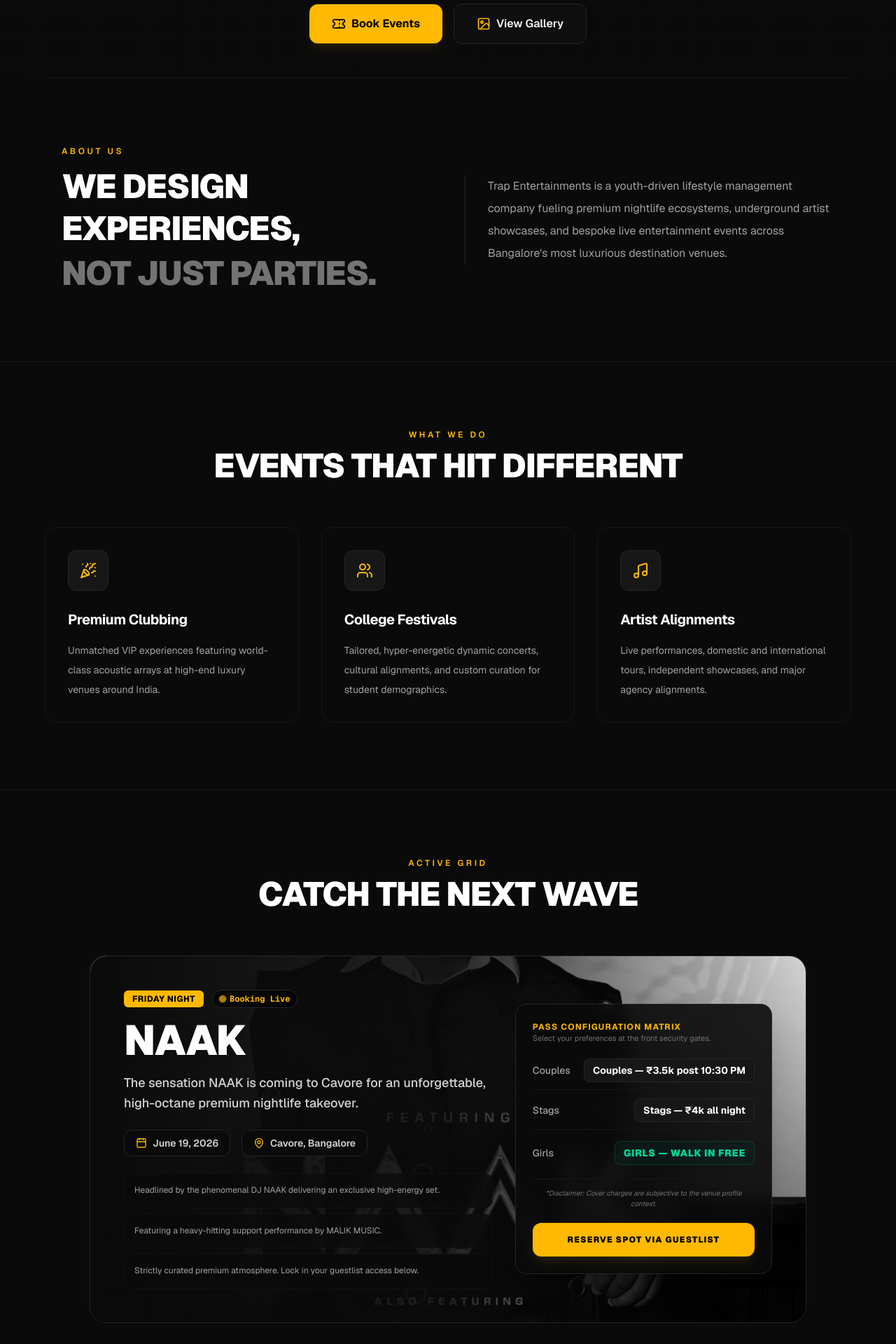
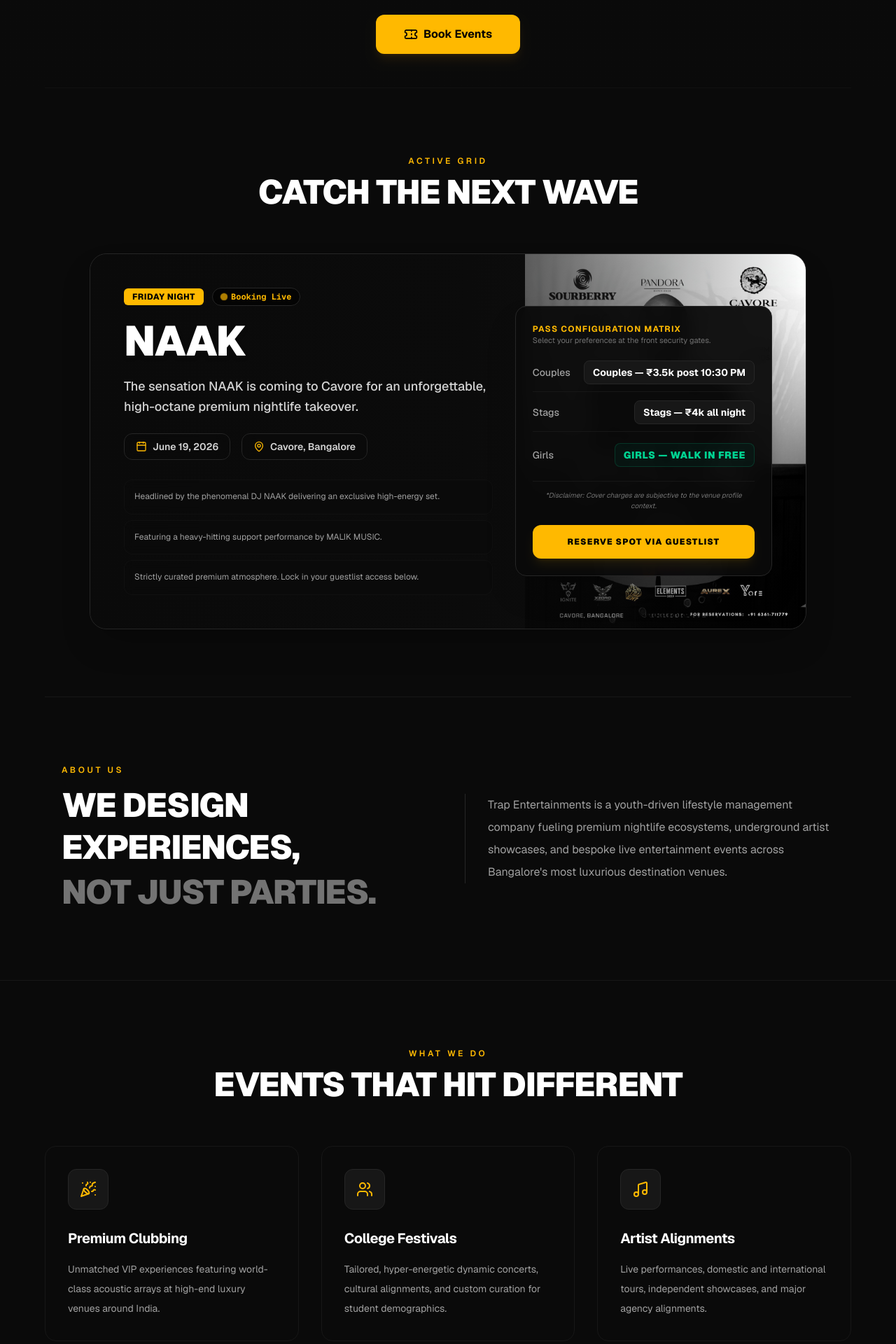
Before and after one commit to gamingfeverffhaideryt-cpu/trap-entertainments, a Next.js app: page / in a window 1280 px wide. Shown: the part 840-2760 px from the top of the page at 70% size. Built offline with nearby package versions, Linux system fonts and the light colour scheme.

Commit message:
feat: complete premium revamp with NAAK live event background asset and formspree fixes

```diff
--- a/app/page.tsx
+++ b/app/page.tsx
@@ -3,7 +3,6 @@
 import React, { useState, useEffect } from 'react';
 import {
   Ticket,
-  Image as ImageIcon,
   Sparkles,
   PartyPopper,
   Music,
@@ -14,16 +13,33 @@ import {
 } from 'lucide-react';
 
 export default function TrapEntertainmentsWebsite() {
-  useEffect(() => {
-    window.scrollTo(0, 0);
-  }, []);
-
-  // State for controlling booking modal, selected event context, and pass types
   const [activeModal, setActiveModal] = useState<string | null>(null);
   const [selectedEvent, setSelectedEvent] = useState<string | null>(null);
   const [passType, setPassType] = useState<string>('couple');
 
-  // Structured upcoming events array featuring NAAK & MALIK MUSIC
+  // Apple-inspired scroll listener state for dynamic navbar blurring
+  const [scrolled, setScrolled] = useState(false);
+
+  useEffect(() => {
+    window.scrollTo(0, 0);
+
+    const handleScroll = () => {
+      if (window.scrollY > 60) {
+        setScrolled(true);
+      } else {
+        setScrolled(false);
+      }
+    };
+
+    window.addEventListener('scroll', handleScroll);
+    return () => window.removeEventListener('scroll', handleScroll);
+  }, []);
+
+  const handleLogoClick = (e: React.MouseEvent) => {
+    e.preventDefault();
+    window.location.reload();
+  };
+
   const upcomingEvents = [
     {
       id: 1,
@@ -31,7 +47,7 @@ export default function TrapEntertainmentsWebsite() {
       day: "Friday Night",
       date: "June 19, 2026",
       venue: "Cavore, Bangalore",
-      bgImage: "/naak.png", // Configured local image path
+      bgImage: "/naak.png",
       tagline: "The sensation NAAK is coming to Cavore for an unforgettable, high-octane premium nightlife takeover.",
       features: [
         "Headlined by the phenomenal DJ NAAK delivering an exclusive high-energy set.",
@@ -52,24 +68,41 @@ export default function TrapEntertainmentsWebsite() {
   };
 
   return (
-    <div className="min-h-screen bg-neutral-950 text-neutral-100 font-sans selection:bg-amber-400 selection:text-black antialiased overflow-x-hidden">
+    <div className="min-h-screen bg-neutral-950 text-neutral-100 font-sans selection:bg-amber-400 selection:text-black antialiased overflow-x-hidden animate-[fadeIn_1.2s_ease-out_both]">
 
-      {/* Header / Navigation Bar */}
-      <header className="sticky top-0 z-40 w-full border-b border-neutral-800 bg-neutral-950/80 backdrop-blur-md">
-        <div className="mx-auto flex max-w-7xl h-20 items-center justify-between px-6">
-          <div className="flex items-center gap-3">
+      {/* Global CSS injection for custom keyframes without breaking Tailwind configs */}
+      <style jsx global>{`
+        @keyframes fadeIn {
+          from { opacity: 0; transform: translateY(8px); }
+          to { opacity: 1; transform: translateY(0); }
+        }
+      `}</style>
+
+      {/* Header / Navigation Bar with dynamic Apple-style scroll blur */}
+      <header className={`sticky top-0 z-40 w-full border-b transition-all duration-500 ease-out ${
+        scrolled
+          ? "border-neutral-800 bg-neutral-950/80 backdrop-blur-xl py-2"
+          : "border-transparent bg-neutral-950/0 backdrop-blur-0 py-4"
+      }`}>
+        <div className="mx-auto flex max-w-7xl h-16 items-center justify-between px-6">
+          <button
+            type="button"
+            onClick={handleLogoClick}
+            className="flex items-center gap-3 cursor-pointer group focus:outline-none"
+            title="Refresh Page"
+          >
             <div className="h-3 w-3 animate-pulse rounded-full bg-amber-400 shadow-[0_0_10px_#fbbf24]" />
-            <span className="text-xl font-black tracking-widest text-white uppercase">
-              Trap <span className="text-amber-400">Ent.</span>
+            <span className="text-xl font-black tracking-widest text-white uppercase transition-colors group-hover:text-amber-400">
+              Trap <span className="text-amber-400 transition-colors group-hover:text-white">Ent.</span>
             </span>
-          </div>
+          </button>
+
           <a
             href="https://instagram.com"
             target="_blank"
             rel="noopener noreferrer"
             className="flex items-center gap-2 rounded-xl border border-neutral-800 bg-neutral-900/50 px-4 py-2 text-sm font-medium text-neutral-300 transition-all hover:border-amber-400/40 hover:text-amber-400"
           >
-            {/* Inline SVG Replacement for Lucide Instagram Icon to clear the TS error */}
             <svg className="h-4 w-4 text-amber-400" viewBox="0 0 24 24" fill="none" stroke="currentColor" strokeWidth="2" strokeLinecap="round" strokeLinejoin="round">
               <rect width="20" height="20" x="2" y="2" rx="5" ry="5"/>
               <path d="M16 11.37A4 4 0 1 1 12.63 8 4 4 0 0 1 16 11.37z"/>
@@ -82,21 +115,19 @@ export default function TrapEntertainmentsWebsite() {
 
       {/* Hero Section */}
       <section id="home" className="relative flex min-h-[calc(100vh-80px)] flex-col items-center justify-center overflow-hidden px-6 text-center py-12">
-        {/* Ambient Glowing Background Elements */}
         <div className="absolute inset-0 bg-gradient-to-b from-amber-500/5 via-neutral-950 to-neutral-950" />
         <div className="absolute top-1/4 left-1/4 -z-10 h-72 w-72 rounded-full bg-amber-500/10 blur-[120px]" />
         <div className="absolute bottom-1/4 right-1/4 -z-10 h-96 w-96 rounded-full bg-yellow-600/5 blur-[150px]" />
 
         <div className="relative z-10 max-w-4xl">
           <p className="mb-4 flex items-center justify-center gap-2 text-sm uppercase tracking-[0.4em] text-amber-400 font-semibold">
-            <Sparkles className="h-4 w-4" /> Trap Entertainments
+            <Sparkles className="h-4 w-4" /> Trap Entertainment
           </p>
 
-          {/* Logo.png restored exactly with standard styling shadow weights from previous state */}
           <img
             src="/logo.png"
             alt="Trap Ent Logo"
-            className="mx-auto mb-8 w-40 md:w-52 drop-shadow-[0_0_25px_rgba(255,215,0,0.35)]"
+            className="mx-auto mb-8 w-40 md:w-52 drop-shadow-[0_0_25px_rgba(255,215,0,0.35)] transform transition-transform duration-700 hover:scale-[1.03]"
           />
 
           <h1 className="text-5xl font-black leading-tight md:text-7xl tracking-tight uppercase">
@@ -110,7 +141,7 @@ export default function TrapEntertainmentsWebsite() {
             Exclusive nightlife properties, elite artist collaborations, curated college festivals, and uncompromised club experiences for the high-energy crowd.
           </p>
 
-          <div className="mt-10 flex flex-wrap items-center justify-center gap-4">
+          <div className="mt-10 flex items-center justify-center">
             <a
               href="#event"
               onClick={(e) => {
@@ -119,21 +150,121 @@ export default function TrapEntertainmentsWebsite() {
                   behavior: "smooth",
                 });
               }}
-              className="group flex items-center gap-2 rounded-xl bg-amber-400 px-8 py-4 text-base font-bold text-black transition-all duration-300 hover:scale-[1.02] hover:bg-amber-300 shadow-lg shadow-amber-500/10"
+              className="group flex items-center gap-2 rounded-xl bg-amber-400 px-10 py-4 text-base font-bold text-black transition-all duration-300 hover:scale-[1.02] hover:bg-amber-300 shadow-lg shadow-amber-500/10"
             >
               <Ticket className="h-5 w-5 transition-transform group-hover:rotate-12" />
               Book Events
             </a>
+          </div>
+        </div>
+      </section>
 
-            <button
-              type="button"
-              onClick={() => alert("Our premium photo archive is launching soon! Follow our Instagram for real-time live recaps.")}
-              className="flex items-center gap-2 rounded-xl border border-neutral-800 bg-neutral-900/40 px-8 py-4 text-base font-semibold backdrop-blur-sm transition-all duration-300 hover:bg-neutral-900 hover:text-white hover:border-neutral-700 hover:scale-[1.02]"
+      {/* Upcoming Events Section - MOVED TO THE TOP RIGHT UNDER HERO */}
+      <section id="event" className="mx-auto max-w-6xl px-6 py-24 border-t border-neutral-900/60 scroll-mt-24">
+        <div className="mb-16 text-center">
+          <p className="mb-3 text-xs uppercase tracking-[0.3em] text-amber-400 font-semibold">
+            Active Grid
+          </p>
+          <h2 className="text-4xl font-black uppercase md:text-5xl tracking-tight text-white">
+            Catch The Next Wave
+          </h2>
+        </div>
+
+        <div className="max-w-5xl mx-auto">
+          {upcomingEvents.map((event) => (
+            <div
+              key={event.id}
+              className="relative overflow-hidden rounded-3xl border border-neutral-800 bg-neutral-900/40 transition-all duration-300 hover:border-amber-400/30 group shadow-2xl"
             >
-              <ImageIcon className="h-5 w-5 text-amber-400" />
-              View Gallery
-            </button>
-          </div>
+              {/* Refined visibility background layout for naak.png */}
+              <div
+                className="absolute inset-0 z-0 bg-no-repeat bg-center bg-cover lg:bg-contain lg:bg-right transition-transform duration-1000 group-hover:scale-102 opacity-75 lg:opacity-100"
+                style={{ backgroundImage: `url(${event.bgImage})` }}
+              />
+
+              {/* Multilayer linear overlays for flawless contrast masking */}
+              <div className="absolute inset-0 z-10 bg-gradient-to-t from-neutral-950 via-neutral-950/90 to-neutral-950/40 lg:bg-gradient-to-r lg:from-neutral-950 lg:via-neutral-950/85 lg:to-transparent" />
+
+              <div className="relative z-20 grid grid-cols-1 lg:grid-cols-12 p-8 md:p-12 gap-8 items-center">
+
+                {/* Left Typography Block */}
+                <div className="lg:col-span-7 space-y-5">
+                  <div className="flex items-center gap-3">
+                    <span className="inline-block rounded-md bg-amber-400 text-black px-3 py-1 text-xs uppercase font-extrabold tracking-wider">
+                      {event.day}
+                    </span>
+                    <span className="text-xs text-amber-400 font-mono font-bold flex items-center gap-1.5 bg-black/60 backdrop-blur-sm px-3 py-1 rounded-full border border-neutral-800">
+                      <span className="h-2 w-2 rounded-full bg-amber-400 animate-ping inline-block" />
+                      Booking Live
+                    </span>
+                  </div>
+
+                  <h3 className="text-5xl font-black tracking-tight text-white uppercase md:text-6xl drop-shadow-md">
+                    {event.title}
+                  </h3>
+
+                  <p className="text-neutral-300 text-base md:text-lg font-medium leading-relaxed max-w-xl">
+                    {event.tagline}
+                  </p>
+
+                  <div className="flex flex-wrap gap-4 pt-1 text-neutral-300">
+                    <div className="flex items-center gap-2 text-sm bg-neutral-950/90 backdrop-blur-sm border border-neutral-800 px-4 py-2 rounded-xl">
+                      <Calendar className="h-4 w-4 text-amber-400 shrink-0" />
+                      <span className="font-semibold">{event.date}</span>
+                    </div>
+                    <div className="flex items-center gap-2 text-sm bg-neutral-950/90 backdrop-blur-sm border border-neutral-800 px-4 py-2 rounded-xl">
+                      <MapPin className="h-4 w-4 text-amber-400 shrink-0" />
+                      <span className="font-semibold">{event.venue}</span>
+                    </div>
+                  </div>
+
+                  <div className="space-y-2 pt-2">
+                    {event.features.map((feature, idx) => (
+                      <div key={idx} className="bg-neutral-950/80 backdrop-blur-sm border border-neutral-900/60 rounded-xl p-3.5 text-xs text-neutral-400 max-w-xl leading-relaxed">
+                        {feature}
+                      </div>
+                    ))}
+                  </div>
+                </div>
+
+                {/* Right Reservation Matrix */}
+                <div className="lg:col-span-5 w-full bg-neutral-950/95 backdrop-blur-md border border-neutral-800 p-6 rounded-2xl space-y-5 shadow-2xl transition-all duration-300 hover:border-neutral-700">
+                  <div>
+                    <p className="text-xs font-bold uppercase tracking-widest text-amber-400">Pass Configuration Matrix</p>
+                    <p className="text-[11px] text-neutral-500">Select your preferences at the front security gates.</p>
+                  </div>
+
+                  <div className="text-sm space-y-3 font-medium text-neutral-300">
+                    <div className="flex justify-between border-b border-neutral-900 pb-2.5 items-center">
+                      <span className="text-neutral-400">Couples</span>
+                      <span className="text-white font-bold text-sm bg-neutral-900 px-3 py-1.5 rounded-lg border border-neutral-800">{event.pricing.couples}</span>
+                    </div>
+                    <div className="flex justify-between border-b border-neutral-900 pb-2.5 items-center">
+                      <span className="text-neutral-400">Stags</span>
+                      <span className="text-white font-bold text-sm bg-neutral-900 px-3 py-1.5 rounded-lg border border-neutral-800">{event.pricing.stags}</span>
+                    </div>
+                    <div className="flex justify-between items-center pt-1">
+                      <span className="text-neutral-400">Girls</span>
+                      <span className="text-emerald-400 font-black uppercase tracking-wider bg-emerald-950/30 px-3 py-1.5 rounded-lg border border-emerald-500/20">{event.pricing.girls}</span>
+                    </div>
+                  </div>
+
+                  <p className="text-[10px] italic text-neutral-500 text-center border-t border-neutral-900 pt-3">
+                    *Disclaimer: Cover charges are subjective to the venue profile context.
+                  </p>
+
+                  <button
+                    type="button"
+                    onClick={() => handleOpenBooking(event.title)}
+                    className="w-full rounded-xl bg-amber-400 px-6 py-4 font-black text-black transition-all duration-200 hover:bg-amber-300 uppercase tracking-widest text-xs shadow-lg shadow-amber-400/10 hover:scale-[1.01]"
+                  >
+                    Reserve Spot via Guestlist
+                  </button>
+                </div>
+
+              </div>
+            </div>
+          ))}
         </div>
       </section>
 
@@ -159,7 +290,7 @@ export default function TrapEntertainmentsWebsite() {
       </section>
 
       {/* Services Section */}
-      <section className="bg-neutral-950 px-6 py-24 border-y border-neutral-900">
+      <section className="bg-neutral-950 px-6 py-24 border-t border-neutral-900">
         <div className="mx-auto max-w-6xl">
           <div className="mb-16 text-center">
             <p className="mb-3 text-xs uppercase tracking-[0.3em] text-amber-400 font-semibold">
@@ -203,119 +334,9 @@ export default function TrapEntertainmentsWebsite() {
         </div>
       </section>
 
-      {/* Upcoming Events Section */}
-      <section id="event" className="mx-auto max-w-6xl px-6 py-24">
-        <div className="mb-16 text-center">
-          <p className="mb-3 text-xs uppercase tracking-[0.3em] text-amber-400 font-semibold">
-            Active Grid
-          </p>
-          <h2 className="text-4xl font-black uppercase md:text-5xl tracking-tight text-white">
-            Catch The Next Wave
-          </h2>
-        </div>
-
-        <div className="max-w-5xl mx-auto">
-          {upcomingEvents.map((event) => (
-            <div
-              key={event.id}
-              className="relative overflow-hidden rounded-3xl border border-neutral-800 bg-neutral-900/20 transition-all duration-300 hover:border-amber-400/30 group"
-            >
-              {/* Background Cover Image Layer */}
-              <div
-                className="absolute inset-0 z-0 bg-cover bg-center transition-transform duration-700 group-hover:scale-105"
-                style={{ backgroundImage: `url(${event.bgImage})` }}
-              />
-              {/* Complex dark glassmorphism overlays to protect typography contrast layers */}
-              <div className="absolute inset-0 z-10 bg-gradient-to-t from-neutral-950 via-neutral-950/85 to-neutral-900/40 lg:bg-gradient-to-r lg:from-neutral-950 lg:via-neutral-950/90 lg:to-transparent" />
-
-              {/* Foreground Grid Content Structure */}
-              <div className="relative z-20 grid grid-cols-1 lg:grid-cols-12 p-8 md:p-12 gap-8 items-center">
-
-                {/* Left Information Block column */}
-                <div className="lg:col-span-7 space-y-4">
-                  <div className="flex items-center gap-3">
-                    <span className="inline-block rounded-md bg-amber-400 text-black px-3 py-1 text-xs uppercase font-extrabold tracking-wider">
-                      {event.day}
-                    </span>
-                    <span className="text-xs text-amber-400 font-mono font-bold flex items-center gap-1.5 bg-black/50 backdrop-blur-sm px-2.5 py-1 rounded-full border border-neutral-800">
-                      <span className="h-2 w-2 rounded-full bg-amber-400 animate-ping inline-block" />
-                      Booking Live
-                    </span>
-                  </div>
-
-                  <h3 className="text-5xl font-black tracking-tight text-white uppercase md:text-6xl drop-shadow-md">
-                    {event.title}
-                  </h3>
-
-                  <p className="text-neutral-300 text-base md:text-lg font-medium leading-relaxed max-w-xl">
-                    {event.tagline}
-                  </p>
-
-                  <div className="flex flex-wrap gap-4 pt-2 text-neutral-300">
-                    <div className="flex items-center gap-2 text-sm bg-neutral-950/80 backdrop-blur-sm border border-neutral-800 px-4 py-2 rounded-xl">
-                      <Calendar className="h-4 w-4 text-amber-400 shrink-0" />
-                      <span className="font-semibold">{event.date}</span>
-                    </div>
-                    <div className="flex items-center gap-2 text-sm bg-neutral-950/80 backdrop-blur-sm border border-neutral-800 px-4 py-2 rounded-xl">
-                      <MapPin className="h-4 w-4 text-amber-400 shrink-0" />
-                      <span className="font-semibold">{event.venue}</span>
-                    </div>
-                  </div>
-
-                  {/* Feature Lists */}
-                  <div className="space-y-2 pt-2">
-                    {event.features.map((feature, idx) => (
-                      <div key={idx} className="bg-neutral-950/70 backdrop-blur-sm border border-neutral-900/60 rounded-xl p-3.5 text-xs text-neutral-400 max-w-xl leading-relaxed">
-                        {feature}
-                      </div>
-                    ))}
-                  </div>
-                </div>
-
-                {/* Right Interactive Ticket Config column */}
-                <div className="lg:col-span-5 w-full bg-neutral-950/90 backdrop-blur-md border border-neutral-800 p-6 rounded-2xl space-y-5 shadow-2xl">
-                  <div>
-                    <p className="text-xs font-bold uppercase tracking-widest text-amber-400">Pass Configuration Matrix</p>
-                    <p className="text-[11px] text-neutral-500">Select your preferences at the front security gates.</p>
-                  </div>
-
-                  <div className="text-sm space-y-3 font-medium text-neutral-300">
-                    <div className="flex justify-between border-b border-neutral-900 pb-2.5 items-center">
-                      <span className="text-neutral-400">Couples</span>
-                      <span className="text-white font-bold text-sm bg-neutral-900 px-3 py-1.5 rounded-lg border border-neutral-800">{event.pricing.couples}</span>
-                    </div>
-                    <div className="flex justify-between border-b border-neutral-900 pb-2.5 items-center">
-                      <span className="text-neutral-400">Stags</span>
-                      <span className="text-white font-bold text-sm bg-neutral-900 px-3 py-1.5 rounded-lg border border-neutral-800">{event.pricing.stags}</span>
-                    </div>
-                    <div className="flex justify-between items-center pt-1">
-                      <span className="text-neutral-400">Girls</span>
-                      <span className="text-emerald-400 font-black uppercase tracking-wider bg-emerald-950/30 px-3 py-1.5 rounded-lg border border-emerald-500/20">{event.pricing.girls}</span>
-                    </div>
-                  </div>
-
-                  <p className="text-[10px] italic text-neutral-500 text-center border-t border-neutral-900 pt-3">
-                    *Disclaimer: Cover charges are subjective to the venue profile context.
-                  </p>
-
-                  <button
-                    type="button"
-                    onClick={() => handleOpenBooking(event.title)}
-                    className="w-full rounded-xl bg-amber-400 px-6 py-4 font-black text-black transition-all duration-200 hover:bg-amber-300 uppercase tracking-widest text-xs shadow-lg shadow-amber-400/10 hover:scale-[1.01]"
-                  >
-                    Reserve Spot via Guestlist
-                  </button>
-                </div>
-
-              </div>
-            </div>
-          ))}
-        </div>
-      </section>
-
-      {/* Interactive Formspree Booking Modal */}
+      {/* Booking Modal */}
       {activeModal === 'book' && (
-        <div className="fixed inset-0 z-50 flex items-center justify-center p-4 bg-black/90 backdrop-blur-sm">
+        <div className="fixed inset-0 z-50 flex items-center justify-center p-4 bg-black/90 backdrop-blur-sm animate-[fadeIn_0.3s_ease-out_both]">
           <div className="relative w-full max-w-md overflow-hidden rounded-2xl border border-neutral-800 bg-neutral-950 p-6 md:p-8 shadow-2xl">
 
             <button
@@ -333,9 +354,7 @@ export default function TrapEntertainmentsWebsite() {
               <p className="text-xs text-neutral-400 mt-1">Provide authentication details to process gate checklist credentials.</p>
             </div>
 
-            {/* Configured directly with your live Formspree Action ID */}
             <form action="https://formspree.io/f/xnjyydqw" method="POST" className="space-y-4">
-
               <input type="hidden" name="_subject" value={`Trap Ent. Roster Request: ${selectedEvent}`} />
               <input type="hidden" name="Target Roster Show" value={selectedEvent || 'NAAK Live'} />
 
@@ -387,7 +406,6 @@ export default function TrapEntertainmentsWebsite() {
                 </select>
               </div>
 
-              {/* Conditional Field UI Handling */}
               {passType === 'couple' && (
                 <div className="p-4 rounded-xl border border-dashed border-amber-400/20 bg-amber-400/5 space-y-2">
                   <label className="block text-[10px] font-bold uppercase tracking-wider text-amber-300">Partner's Full Name *</label>
@@ -435,7 +453,7 @@ export default function TrapEntertainmentsWebsite() {
         </div>
       )}
 
-      {/* Premium Footer with Inline SVG Fallback */}
+      {/* Premium Footer */}
       <footer className="border-t border-neutral-900 bg-neutral-950 px-6 py-12 text-center text-sm text-neutral-500">
         <div className="mx-auto max-w-6xl flex flex-col items-center justify-between gap-6 sm:flex-row">
           <div className="flex items-center gap-2">
```
